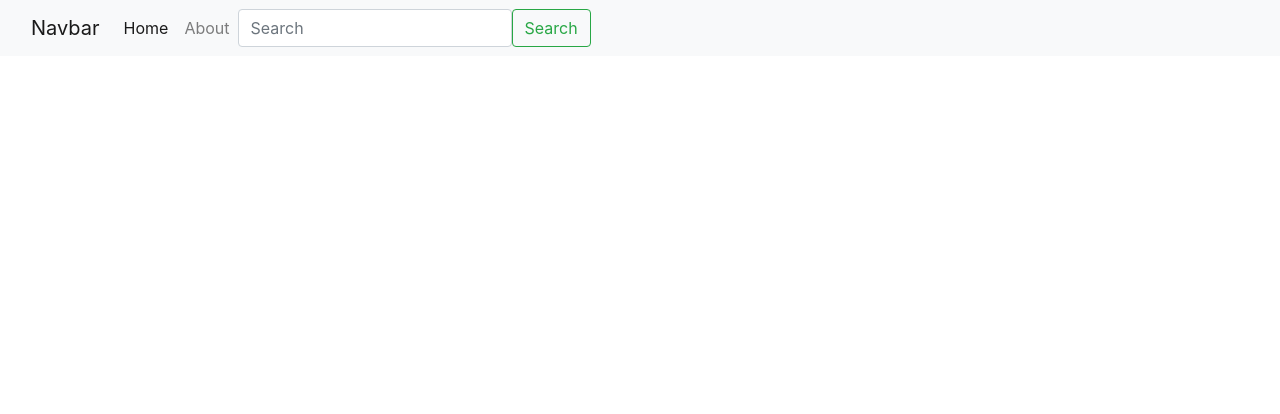
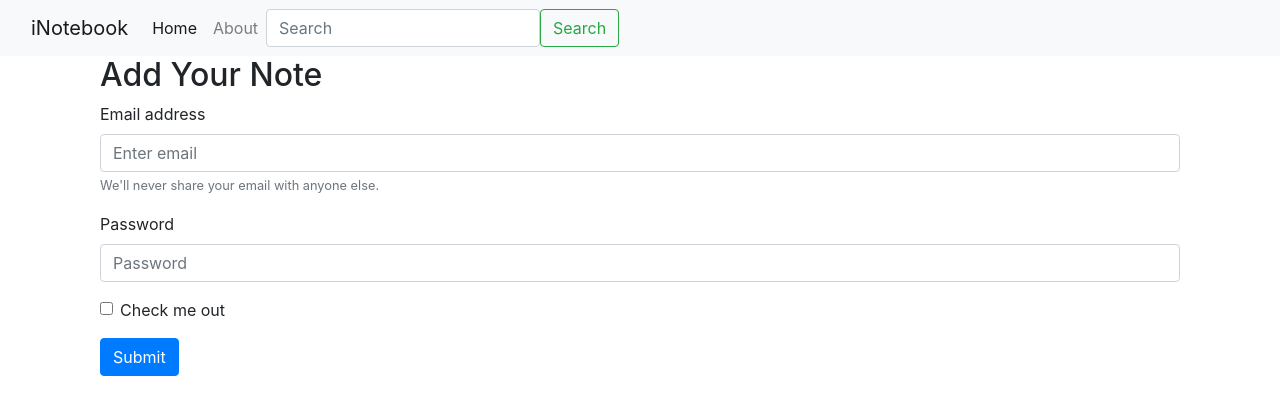
Before and after one commit to absiemon/CloudNote, a React (Create React App) app: page / in a window 1280 px wide. Shown: the top 414 px of the page. Built offline with nearby package versions, Linux system fonts and the light colour scheme.

Commit message:
added context api to manage state in a single file

```diff
--- a/src/App.js
+++ b/src/App.js
@@ -1,27 +1,26 @@
-import React, { Component } from 'react'
-import Navbar from './components/Navbar';
-import Home from './components/Home'
-import About from './components/About'
+import React from "react";
+import Navbar from "./components/Navbar";
+import Home from "./components/Home";
+import About from "./components/About";
 
-import {
-  BrowserRouter as Router,
-  Routes,
-  Route,
-} from "react-router-dom";
+import { BrowserRouter as Router, Routes, Route } from "react-router-dom";
+import NoteState from "./contexts/notes/NoteState";
 
 function App() {
   return (
     <>
-    <Router>
-      <Navbar/>
-
-      <Routes>
-         <Route exact path="/" element={<Home/>}/>
-         <Route exact path="/about" element={ <About />}/>
-
-      </Routes>
-    </Router>
-
+      {/* we want that context is available for all components  */}
+      <NoteState>
+        <Router>
+          <Navbar />
+          <div className="container">
+            <Routes>
+              <Route exact path="/" element={<Home />} />
+              <Route exact path="/about" element={<About />} />
+            </Routes>
+          </div>
+        </Router>
+      </NoteState>
     </>
   );
 }
--- a/src/components/About.js
+++ b/src/components/About.js
@@ -1,9 +1,19 @@
-import React, { Component } from 'react'
+import React from 'react'
+import { useContext } from 'react';
 
+// importing context to use in the component
+import noteContext from '../contexts/notes/noteContext';
 
 const About = ()=>{
+    const a = useContext(noteContext);
+
     return(
       <>
+      <h1>
+        {/*using context */}
+
+        This is me {a.name} from About Component
+      </h1>
       </>
     )
 }
--- a/src/components/Home.js
+++ b/src/components/Home.js
@@ -1,9 +1,30 @@
-import React, { Component } from 'react'
+import React from 'react';
+
 
 const Home = ()=>{
+
     return(
-      <>
-      </>
+      <div className="container">
+        <h2>Add Your Note</h2>
+
+        <form>
+            <div className="form-group">
+                <label htmlFor="exampleInputEmail1">Email address</label>
+                <input type="email" className="form-control" id="exampleInputEmail1" aria-describedby="emailHelp" placeholder="Enter email"/>
+                <small id="emailHelp" className="form-text text-muted">We'll never share your email with anyone else.</small>
+            </div>
+            <div className="form-group">
+                <label htmlFor="exampleInputPassword1">Password</label>
+                <input type="password" className="form-control" id="exampleInputPassword1" placeholder="Password"/>
+            </div>
+            <div className="form-group form-check">
+                <input type="checkbox" className="form-check-input" id="exampleCheck1"/>
+                <label className="form-check-label" htmlFor="exampleCheck1">Check me out</label>
+            </div>
+            <button type="submit" className="btn btn-primary">Submit</button>
+        </form>
+
+      </div>
     )
 }
 
--- a/src/components/Navbar.js
+++ b/src/components/Navbar.js
@@ -1,25 +1,30 @@
-import React, { Component } from 'react'
+import React, { useEffect } from 'react'
 
-import {Link} from "react-router-dom";
+import {Link, useLocation} from "react-router-dom";
 
 
 const Navbar = ()=>{
+    // making the nav-item active and inactive using useLocation Hook
+
+    let location = useLocation();  //location will be an object and it has the property pathname
+    useEffect(() =>{
+        console.log(location.pathname, "comming from navbar")
+    }, [location])
     return(
         <nav className="navbar navbar-expand-lg navbar-light bg-light">
         <div className="container-fluid">
-          <Link className="navbar-brand" to="/">Navbar</Link>
+          <Link className="navbar-brand" to="/">iNotebook</Link>
           <button className="navbar-toggler" type="button" data-bs-toggle="collapse" data-bs-target="#navbarSupportedContent" aria-controls="navbarSupportedContent" aria-expanded="false" aria-label="Toggle navigation">
             <span className="navbar-toggler-icon"></span>
           </button>
           <div className="collapse navbar-collapse" id="navbarSupportedContent">
             <ul className="navbar-nav me-auto mb-2 mb-lg-0">
               <li className="nav-item">
-                <Link className="nav-link active" aria-current="page" to="/home">Home</Link>
+                <Link className={`nav-link ${location.pathname==="/"? "active": ""}`} aria-current="page" to="/">Home</Link>
               </li>
               <li className="nav-item">
-                <Link className="nav-link" to="/about">About</Link>
+                <Link className={`nav-link ${location.pathname==="/about"? "active": ""}`} to="/about">About</Link>
               </li>
-
             </ul>
             <form className="d-flex">
               <input className="form-control me-2" type="search" placeholder="Search" aria-label="Search"/>
--- /dev/null
+++ b/src/contexts/notes/NoteState.js
@@ -0,0 +1,18 @@
+// we will make a state here
+
+import noteContext from './noteContext';
+
+const NoteState = (props)=>{
+
+    const state = {
+        "name":"Abhay",
+        "class":"5b"
+    }
+    return(
+        <noteContext.Provider value ={state}>
+            {props.children}
+        </noteContext.Provider>
+    )
+}
+
+export default NoteState;
--- /dev/null
+++ b/src/contexts/notes/noteContext.js
@@ -0,0 +1,6 @@
+import { createContext } from "react";
+// creating a context.we are using a context api to create a context.
+const noteContext = createContext();
+
+
+export default noteContext;
```
Also changed, not shown: src/App.css (deleted, +0 -38 lines).
